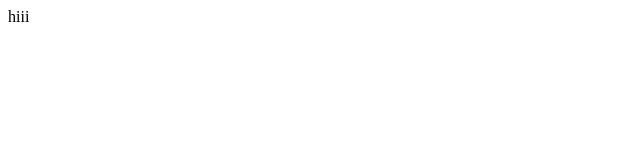
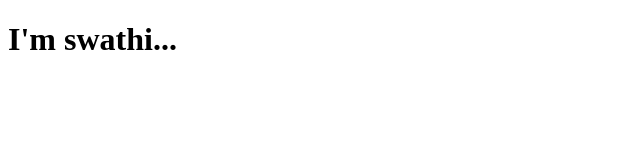
Before and after one commit to swathikaruppaiya123/project-a, a plain HTML site: page index.html in a window 1280 px wide. Shown: the whole page, without its empty margins (0-640 px from the left). Drawn offline with Linux system fonts and the light colour scheme.

Commit message:
changes addedcommit

```diff
--- a/index.html
+++ b/index.html
@@ -6,6 +6,6 @@
     <title>Document</title>
 </head>
 <body>
-    hiii
+    <h1>I'm swathi...</h1>
 </body>
 </html>
```
